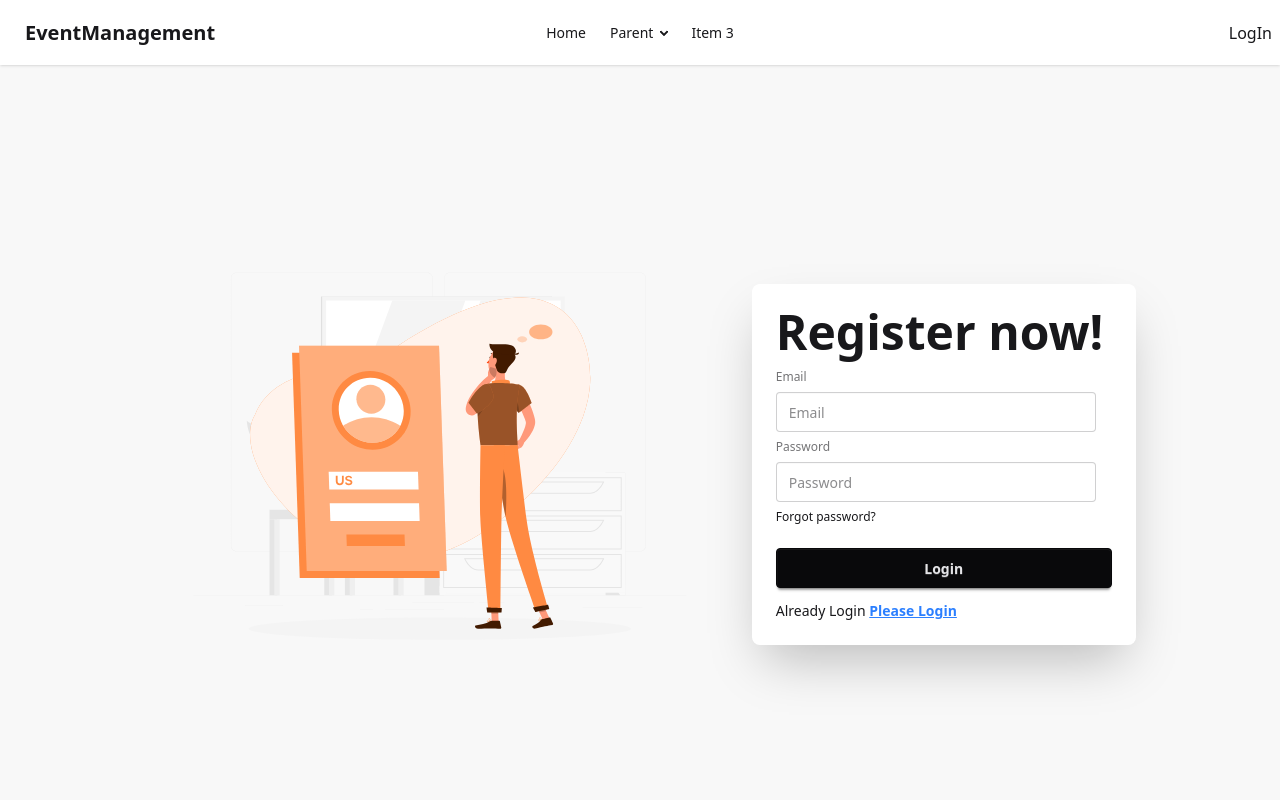
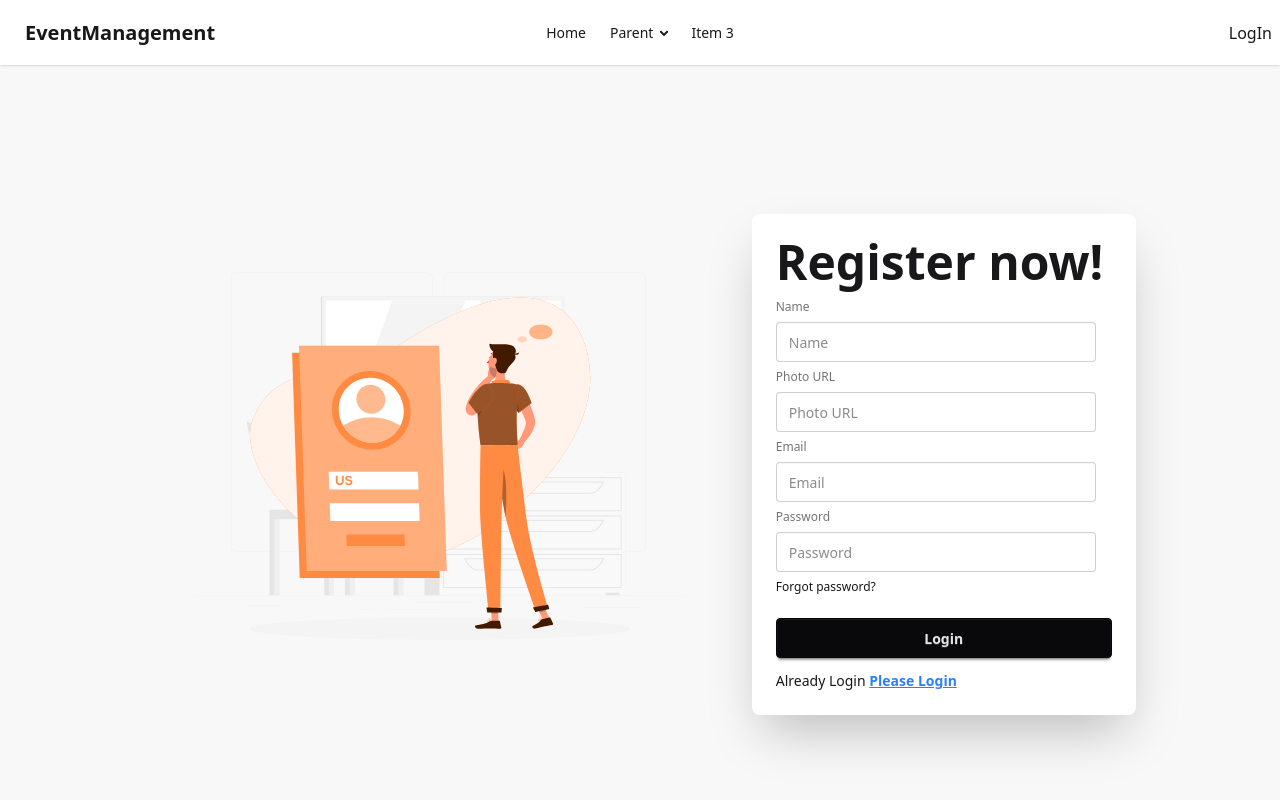
Before and after one commit to shaker11Batch/MomentMaster, a React (Vite) app: page /signUp in a window 1280 px wide. Shown: the top 800 px of the page. Built offline with nearby package versions, Linux system fonts and the light colour scheme.

Commit message:
login and register user fontionality added

```diff
--- /dev/null
+++ b/src/Context/AuthContext.jsx
@@ -0,0 +1,3 @@
+import { createContext } from "react";
+
+export const AuthContext = createContext(null)
--- /dev/null
+++ b/src/Context/AuthProvider.jsx
@@ -0,0 +1,27 @@
+import React from 'react';
+import { AuthContext } from './AuthContext';
+import { createUserWithEmailAndPassword, signInWithEmailAndPassword } from "firebase/auth";
+import { auth } from '../firebase.init';
+
+const AuthProvider = ({ children }) => {
+
+
+    const createUser = (email, password) => {
+        return createUserWithEmailAndPassword(auth, email, password)
+    }
+    const logInUser = (email, password) => {
+        return signInWithEmailAndPassword(auth, email, password)
+    }
+
+    const userInfo = {
+        createUser,
+        logInUser
+    }
+    return (
+        <AuthContext value={userInfo}>
+            {children}
+        </AuthContext>
+    );
+};
+
+export default AuthProvider;
--- a/src/Login/Login.jsx
+++ b/src/Login/Login.jsx
@@ -1,9 +1,24 @@
 import Lottie from 'lottie-react';
-import React from 'react';
+import React, { use } from 'react';
 import loginAnimation from '../assets/login.json'
 import { Link } from 'react-router';
+import { AuthContext } from '../Context/AuthContext';
 
 const Login = () => {
+    const { logInUser } = use(AuthContext)
+    const handleLoginUser = e => {
+        e.preventDefault()
+        const email = e.target.email.value;
+        const password = e.target.password.value
+        logInUser(email, password)
+        .then(res => {
+            const user = res.user;
+            console.log(user)
+        })
+        .catch(error => {
+            console.log(error)
+        })
+    }
 
     return (
         <div className="hero bg-base-200 min-h-screen">
@@ -15,14 +30,14 @@ const Login = () => {
                 <div className="card bg-base-100 w-full max-w-sm shrink-0 shadow-2xl flex-1">
                     <div className="card-body">
                         <h1 className="text-5xl font-bold">Login now!</h1>
-                        <fieldset className="fieldset">
+                        <form onSubmit={handleLoginUser} className="fieldset">
                             <label className="label">Email</label>
-                            <input type="email" className="input" placeholder="Email" />
+                            <input type="email" name='email' className="input" placeholder="Email" />
                             <label className="label">Password</label>
-                            <input type="password" className="input" placeholder="Password" />
+                            <input type="password" name='password' className="input" placeholder="Password" />
                             <div><a className="link link-hover">Forgot password?</a></div>
                             <button className="btn btn-neutral mt-4">Login</button>
-                        </fieldset>
+                        </form>
                         <p>If you New here <Link className='font-semibold text-blue-500 underline' to='/signUp'>Please SignUp</Link></p>
                     </div>
                 </div>
--- a/src/Login/SignUp.jsx
+++ b/src/Login/SignUp.jsx
@@ -1,9 +1,28 @@
 import Lottie from 'lottie-react';
-import React from 'react';
+import React, { use } from 'react';
 import loginAnimation from '../assets/login.json'
 import { Link } from 'react-router';
+import { AuthContext } from '../Context/AuthContext';
 
 const SignUp = () => {
+    const { createUser } = use(AuthContext)
+
+    const handleRegister = e => {
+        e.preventDefault()
+        const name = e.target.name.value;
+        const photo = e.target.photo.value;
+        const email = e.target.email.value;
+        const password = e.target.password.value;
+        createUser(email, password)
+        .then(res => {
+            const user = res.user;
+            console.log(user)
+        })
+        .catch(error => {
+            console.log(error)
+        })
+    }
+
     return (
         <div className="hero bg-base-200 min-h-screen">
             <div className="hero-content flex-col lg:flex-row">
@@ -14,14 +33,18 @@ const SignUp = () => {
                 <div className="card bg-base-100 w-full max-w-sm shrink-0 shadow-2xl flex-1">
                     <div className="card-body">
                         <h1 className="text-5xl font-bold">Register now!</h1>
-                        <fieldset className="fieldset">
+                        <form onSubmit={handleRegister} className="fieldset">
+                            <label className="label">Name</label>
+                            <input type="text" name='name' className="input" placeholder="Name" />
+                            <label className="label">Photo URL</label>
+                            <input type="url" name='photo' className="input" placeholder="Photo URL" />
                             <label className="label">Email</label>
-                            <input type="email" className="input" placeholder="Email" />
+                            <input type="email" name='email' className="input" placeholder="Email" />
                             <label className="label">Password</label>
-                            <input type="password" className="input" placeholder="Password" />
+                            <input type="password" name='password' className="input" placeholder="Password" />
                             <div><a className="link link-hover">Forgot password?</a></div>
                             <button className="btn btn-neutral mt-4">Login</button>
-                        </fieldset>
+                        </form>
                         <p>Already Login <Link className='font-semibold text-blue-500 underline' to='/logIn'>Please Login</Link></p>
                     </div>
                 </div>
--- a/src/Shared/Navbar.jsx
+++ b/src/Shared/Navbar.jsx
@@ -1,9 +1,11 @@
-import React from 'react';
+import React, { use } from 'react';
 import { Link, NavLink } from 'react-router';
+import { AuthContext } from '../Context/AuthContext';
 
 
 const Navbar = () => {
-
+// const {user} = use(AuthContext)
+// console.log(user)
     return (
         <div className="navbar bg-base-100 shadow-sm">
             <div className="navbar-start">
--- a/src/main.jsx
+++ b/src/main.jsx
@@ -4,9 +4,12 @@ import './index.css'
 
 import { RouterProvider } from 'react-router'
 import { router } from './router/Router.jsx'
+import AuthProvider from './Context/AuthProvider.jsx'
 
 createRoot(document.getElementById('root')).render(
   <StrictMode>
-    <RouterProvider router={router}></RouterProvider>
+    <AuthProvider>
+      <RouterProvider router={router}></RouterProvider>
+    </AuthProvider>
   </StrictMode>,
 )
--- a/src/pages/Home/Home.jsx
+++ b/src/pages/Home/Home.jsx
@@ -4,8 +4,11 @@ import Banner from '../../components/Banner/Banner';
 const Home = () => {
     return (
         <div className=' min-h-screen'>
-           <Banner/>
-           ccvc
+            <Banner />
+            <h3 className="text-center text-4xl my-4 font-bold">Feature section</h3>
+            <h3 className="text-center text-4xl my-4 font-bold">Gallery Section</h3>
+            <h3 className="text-center text-4xl my-4 font-bold">Newsletter</h3>
+            <h3 className="text-center text-4xl my-4 font-bold"></h3>
         </div>
     );
 };
```
Also changed, not shown: src/firebase.init.js (renamed from src/firebase.config.js).
